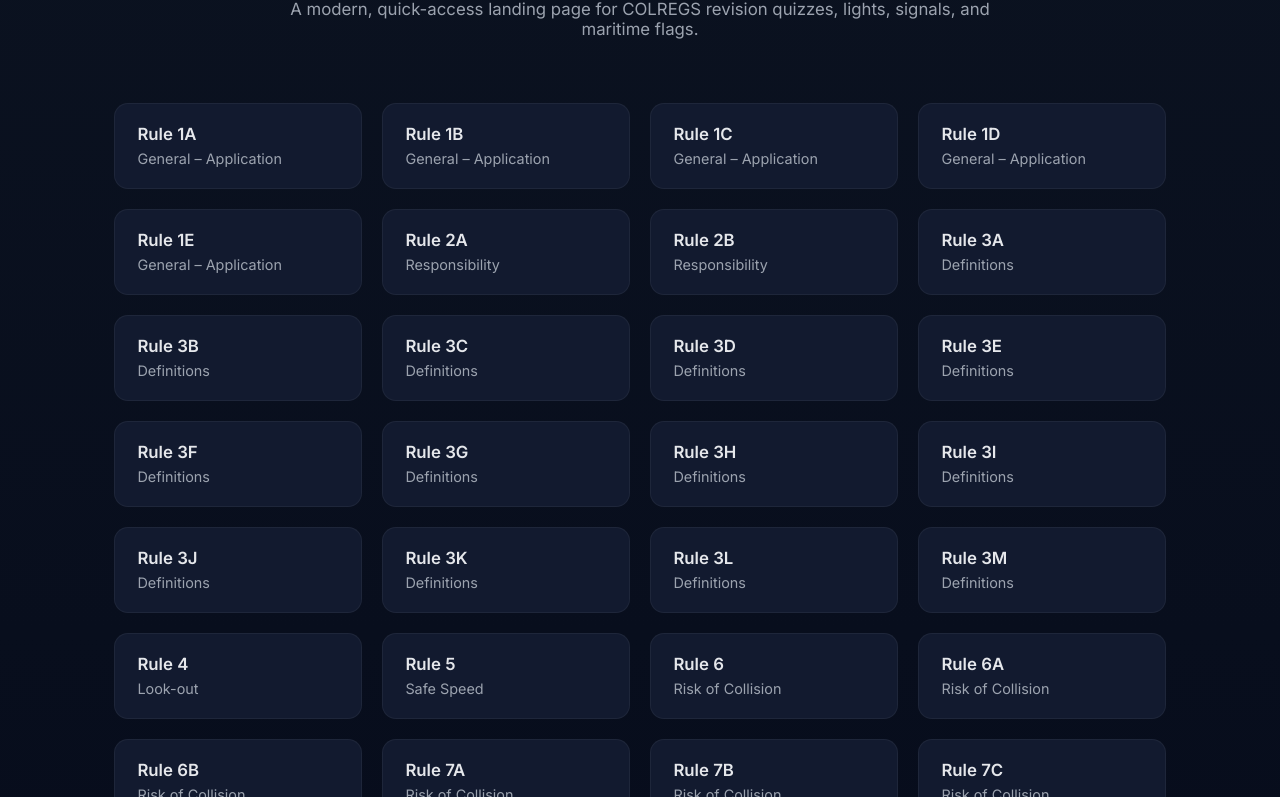
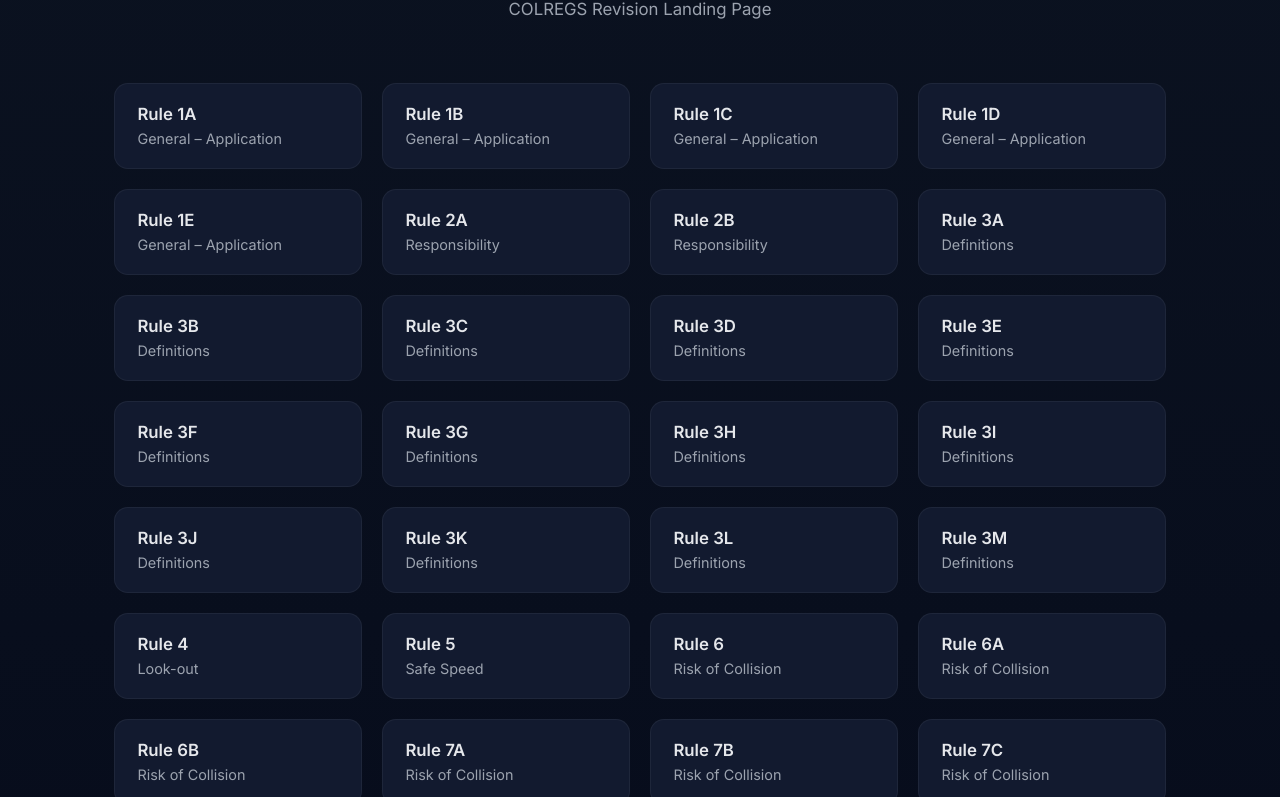
Before and after one commit to colregsdude-ux/colregs, a plain HTML site: page index.html in a window 1280 px wide. Shown: the part 116-913 px from the top of the page. Drawn offline with Linux system fonts and the light colour scheme.

Commit message:
Update landing page description

```diff
--- a/index.html
+++ b/index.html
@@ -97,7 +97,7 @@
 <body>
   <header>
     <h1>COLREGS – Rules of the Road</h1>
-    <p>A modern, quick-access landing page for COLREGS revision quizzes, lights, signals, and maritime flags.</p>
+    <p>COLREGS Revision Landing Page</p>
   </header>
 
   <main>
```
